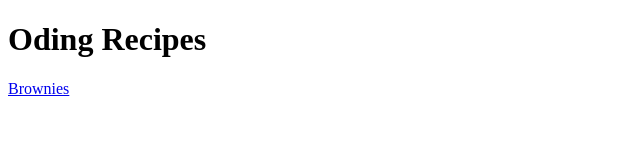
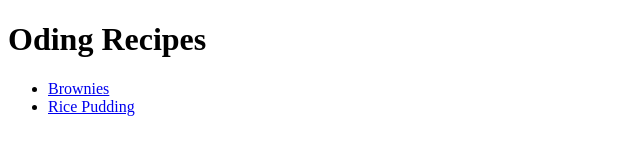
Before and after one commit to LLLLL-20/odin-recipes, a plain HTML site: page index.html in a window 1280 px wide. Shown: the whole page, without its empty margins (0-640 px from the left). Drawn offline with Linux system fonts and the light colour scheme.

Commit message:
Added a list of links to recipes to index.html

```diff
--- a/index.html
+++ b/index.html
@@ -8,6 +8,9 @@
 
     <body>
         <h1>Oding Recipes</h1>
-        <a href="./recipes/brownies.html">Brownies</a>
+        <ul>
+            <li><a href="./recipes/brownies.html">Brownies</a></li>
+            <li><a href="./recipes/ricepudding.html">Rice Pudding</a></li>
+        </ul>
     </body>
 </html>
```
